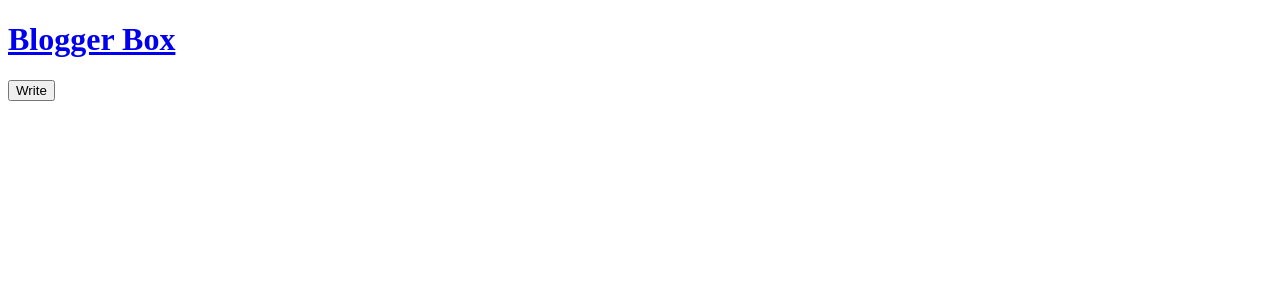
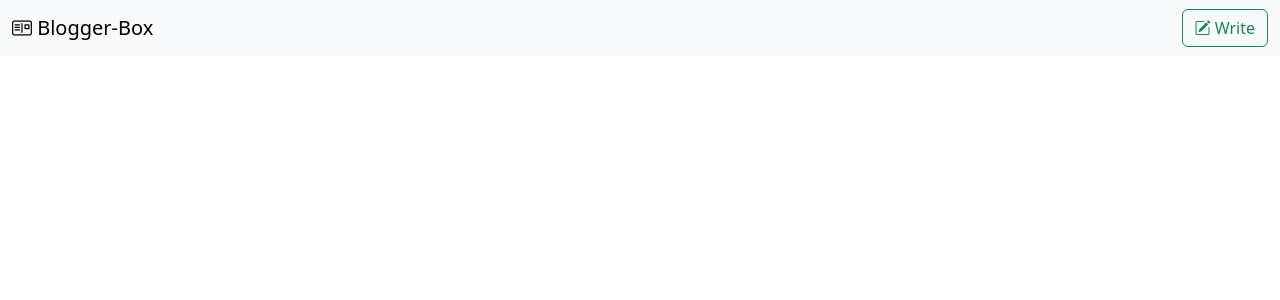
Before and after one commit to GeorgioAzar12/blogger-box-frontend, an Angular app in the folder blogger-box-frontend/: page / in a window 1280 px wide. Shown: the top 300 px of the page. Built offline with nearby package versions, Linux system fonts and the light colour scheme.

Commit message:
Add Bootstrap and Bootstrap Icons; update styles and top-bar component for improved UI

```diff
--- a/blogger-box-frontend/angular.json
+++ b/blogger-box-frontend/angular.json
@@ -35,7 +35,12 @@
               }
             ],
             "styles": [
+              "node_modules/bootstrap/scss/bootstrap.scss",
+              "node_modules/bootstrap-icons/font/bootstrap-icons.css",
               "src/styles.css"
+            ],
+            "scripts": [
+              "node_modules/bootstrap/dist/js/bootstrap.bundle.min.js"
             ]
           },
           "configurations": {
--- a/blogger-box-frontend/package.json
+++ b/blogger-box-frontend/package.json
@@ -17,6 +17,8 @@
     "@angular/forms": "^21.2.0",
     "@angular/platform-browser": "^21.2.0",
     "@angular/router": "^21.2.0",
+    "bootstrap": "^5.3.8",
+    "bootstrap-icons": "^1.13.1",
     "rxjs": "~7.8.0",
     "tslib": "^2.3.0"
   },
--- a/blogger-box-frontend/src/app/components/top-bar/top-bar.html
+++ b/blogger-box-frontend/src/app/components/top-bar/top-bar.html
@@ -1,5 +1,12 @@
-<a [routerLink]="['/']">
-    <h1>Blogger Box</h1>
-</a>
-
-<button>Write</button>
+<nav class="navbar bg-body-tertiary">
+    <div class="container-fluid">
+        <a class="navbar-brand" [routerLink]="['/']">
+            <i class="bi bi-postcard"></i> Blogger-Box
+        </a>
+        <form class="d-flex">
+            <button class="btn btn-outline-success" type="button">
+                <i class="bi bi-pencil-square"></i> Write
+            </button>
+        </form>
+    </div>
+</nav>
```
Also changed, not shown: 1 other file (tests, documents, lock files or other folders).
